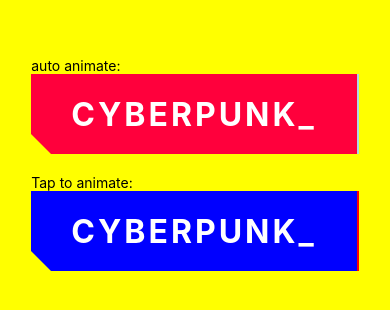
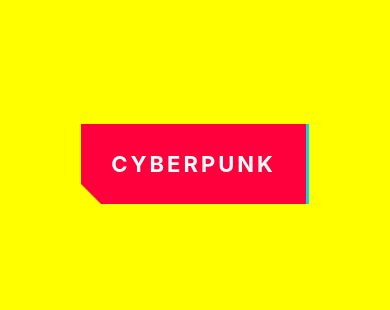
Before and after one commit to msadura/epicode-academy, a React Native app: screen / in a window 390 px wide. Shown: the part 268-578 px from the top of the page. Built offline with nearby package versions, Linux system fonts and the light colour scheme; what redux-flipper would draw is missing.

Commit message:
Cyberpunk button final

```diff
--- a/ep08/CyberButton.js
+++ b/ep08/CyberButton.js
@@ -1,227 +1,164 @@
-import React, {useEffect, useRef, useImperativeHandle, forwardRef} from 'react';
+import React, {useEffect, useRef} from 'react';
 import {StyleSheet, View, Text, Animated} from 'react-native';
 
-const SHADOW_COLOR = '#add8e6';
+const SHADOW_COLOR = '#02d8f3';
 const MAIN_COLOR = '#ff003c';
-const ANIMATION_DURATION = 1500;
+const ANIMATION_DURATION = 2000;
 const GLITCH_AMPLITUDE = 5;
-const REPEAT_DELAY = 2000;
+
+export default function CyberButton({label}) {
+  const mainAnimatedValue = useRef(new Animated.Value(0)).current;
+  const animatedX = useRef(new Animated.Value(0)).current;
+
+  const runAnimation = () => {
+    Animated.timing(mainAnimatedValue, {
+      toValue: 100,
+      duration: ANIMATION_DURATION,
+      useNativeDriver: false,
+    }).start(() => {
+      mainAnimatedValue.setValue(0);
+      setTimeout(() => runAnimation(), 2000);
+    });
+
+    Animated.loop(
+      Animated.sequence([
+        Animated.spring(animatedX, {
+          toValue: GLITCH_AMPLITUDE,
+          useNativeDriver: false,
+          speed: 1000,
+          bounciness: 1000,
+        }),
+        Animated.spring(animatedX, {
+          toValue: -GLITCH_AMPLITUDE,
+          useNativeDriver: false,
+          speed: 1000,
+          bounciness: 1000,
+        }),
+      ]),
+    ).start();
+  };
+
+  useEffect(() => {
+    runAnimation();
+    // eslint-disable-next-line react-hooks/exhaustive-deps
+  }, []);
+
+  const positionY = mainAnimatedValue.interpolate({
+    inputRange: [0, 10, 20, 30, 40, 50, 60, 70, 80, 90, 100],
+    outputRange: [30, 40, 20, 60, 60, 60, 20, 5, 0, 0, 20],
+  });
+
+  const height = mainAnimatedValue.interpolate({
+    inputRange: [0, 10, 20, 30, 40, 50, 60, 70, 80, 90, 100],
+    outputRange: [0.01, 20, 10, 30, 30, 30, 15, 20, 10, 10, 20],
+  });
+  return (
+    <View style={[styles.row]}>
+      <View style={[styles.row]}>
+        <View>
+          <View style={[styles.leftRectangle]} />
+          <View style={[styles.leftCorner]} />
+        </View>
+        <View style={[styles.mainContainer, styles.buttonHeight]}>
+          <Text style={[styles.labelText]}>{label?.toUpperCase()}</Text>
+        </View>
+      </View>
+      <Animated.View
+        style={[
+          styles.row,
+          styles.coverContainer,
+          {
+            height,
+            transform: [{translateY: positionY}, {translateX: animatedX}],
+          },
+        ]}>
+        <Animated.View
+          style={[
+            styles.row,
+            styles.buttonHeight,
+            {
+              transform: [{translateY: Animated.multiply(positionY, -1)}],
+            },
+          ]}>
+          <View>
+            <View style={[styles.leftRectangle, styles.leftSideCover]} />
+            <View style={[styles.leftCorner]} />
+          </View>
+          <View
+            style={[
+              styles.mainContainer,
+              styles.buttonHeight,
+
+              styles.mainContainerCover,
+            ]}>
+            <Text style={[styles.labelText, styles.glitchText]}>
+              {label?.toUpperCase()}
+            </Text>
+          </View>
+        </Animated.View>
+      </Animated.View>
+    </View>
+  );
+}
 
 const styles = StyleSheet.create({
   row: {
     flexDirection: 'row',
+  },
+  buttonHeight: {
+    height: 80,
+  },
+  mainContainer: {
+    backgroundColor: MAIN_COLOR,
+    borderColor: SHADOW_COLOR,
+    borderRightWidth: 3,
+    alignItems: 'center',
+    justifyContent: 'center',
+    paddingRight: 30,
+    paddingLeft: 10,
   },
   leftCorner: {
     width: 0,
     height: 0,
     backgroundColor: 'transparent',
     borderStyle: 'solid',
+    borderRightWidth: 20,
+    borderTopWidth: 20,
     borderRightColor: 'transparent',
+    borderTopColor: MAIN_COLOR,
     transform: [{rotate: '90deg'}],
   },
-  rightSide: {
-    borderRightWidth: 2,
-    alignItems: 'center',
-    justifyContent: 'center',
+  leftRectangle: {
+    width: 20,
+    height: 60,
+    backgroundColor: MAIN_COLOR,
   },
-  rightSideCover: {
-    borderTopWidth: 2,
-  },
-  leftSideCover: {
-    borderLeftWidth: 2,
+
+  labelText: {
+    color: '#ffffff',
+    fontSize: 22,
+    fontWeight: 'bold',
+    letterSpacing: 3,
   },
   coverContainer: {
     position: 'absolute',
     overflow: 'hidden',
+    zIndex: 1,
     height: 0,
-    zIndex: 1,
   },
-  labelText: {
-    color: '#ffffff',
-    fontWeight: 'bold',
-    letterSpacing: 3,
+  blueBg: {backgroundColor: 'blue'},
+  mainContainerCover: {
+    borderRightWidth: 6,
+    borderTopWidth: 3,
+    borderBottomWidth: 3,
+  },
+  leftSideCover: {
+    borderLeftWidth: 3,
+    borderLeftColor: SHADOW_COLOR,
   },
   glitchText: {
-    textShadowOffset: {width: 3, height: 2},
+    textShadowColor: SHADOW_COLOR,
+    textShadowOffset: {width: 2, height: 2},
     textShadowRadius: 1,
   },
 });
-
-function CyberButton(
-  {
-    label = '',
-    buttonHeight = 80,
-    glitchAmplitude = GLITCH_AMPLITUDE,
-    glitchDuration = ANIMATION_DURATION,
-    repeatDelay = REPEAT_DELAY,
-    shadowColor = SHADOW_COLOR,
-    mainColor = MAIN_COLOR,
-    labelTextStyle,
-    labelContainerStyle,
-    disableAutoAnimation = false,
-  },
-  ref,
-) {
-  const cornerCutSize = buttonHeight / 4;
-  const mainAnimatedValue = useRef(new Animated.Value(0)).current;
-  const animatedX = useRef(new Animated.Value(0)).current;
-
-  const runAnimation = () => {
-    Animated.loop(
-      Animated.sequence([
-        Animated.spring(animatedX, {
-          toValue: -glitchAmplitude,
-          useNativeDriver: false,
-          speed: 1000,
-          bounciness: 1000,
-        }),
-        Animated.spring(animatedX, {
-          toValue: glitchAmplitude,
-          useNativeDriver: false,
-          speed: 1000,
-          bounciness: 1000,
-        }),
-      ]),
-    ).start();
-
-    Animated.timing(mainAnimatedValue, {
-      toValue: 100,
-      duration: glitchDuration,
-      useNativeDriver: false,
-    }).start(() => {
-      mainAnimatedValue.setValue(0);
-      if (!disableAutoAnimation) {
-        setTimeout(() => runAnimation(), repeatDelay);
-      }
-    });
-  };
-
-  useEffect(() => {
-    if (!disableAutoAnimation) {
-      runAnimation();
-    }
-    // eslint-disable-next-line react-hooks/exhaustive-deps
-  }, []);
-
-  useImperativeHandle(ref, () => ({
-    animate: runAnimation,
-  }));
-
-  const height = mainAnimatedValue.interpolate({
-    inputRange: [0, 10, 20, 30, 40, 50, 60, 70, 80, 90, 100],
-    outputRange: [
-      0.01,
-      buttonHeight / 4,
-      buttonHeight / 8,
-      buttonHeight / 2.5,
-      buttonHeight / 2.5,
-      buttonHeight / 2.5,
-      buttonHeight / 5.5,
-      buttonHeight / 4,
-      buttonHeight / 8,
-      buttonHeight / 8,
-      buttonHeight / 4,
-    ],
-  });
-
-  const positionY = mainAnimatedValue.interpolate({
-    inputRange: [0, 10, 20, 30, 60, 65, 70, 80, 90, 100],
-    outputRange: [
-      buttonHeight / 2.5,
-      buttonHeight / 2,
-      buttonHeight / 4,
-      buttonHeight / 1.3,
-      buttonHeight / 1.3,
-      buttonHeight / 4,
-      buttonHeight / 16,
-      0,
-      0,
-      buttonHeight / 4,
-    ],
-  });
-
-  const renderButton = (isCover = false) => {
-    return (
-      <View style={styles.row}>
-        <View>
-          <View
-            style={[
-              {
-                height: buttonHeight - cornerCutSize,
-                width: cornerCutSize,
-                backgroundColor: mainColor,
-              },
-              isCover ? styles.leftSideCover : null,
-              isCover ? {borderLeftColor: shadowColor} : null,
-            ]}
-          />
-          <View
-            style={[
-              styles.leftCorner,
-              {
-                borderRightWidth: cornerCutSize,
-                borderTopWidth: cornerCutSize,
-                borderTopColor: mainColor,
-              },
-            ]}
-          />
-        </View>
-        <View
-          style={[
-            styles.rightSide,
-            isCover ? styles.rightSideCover : null,
-            {
-              height: buttonHeight,
-              paddingRight: cornerCutSize * 2,
-              paddingLeft: cornerCutSize,
-              borderColor: shadowColor,
-              backgroundColor: mainColor,
-            },
-            isCover
-              ? {
-                  borderRightWidth: buttonHeight / 16,
-                  borderBottomWidth: buttonHeight / 16,
-                }
-              : null,
-          ]}>
-          <Text
-            style={[
-              styles.labelText,
-              {fontSize: buttonHeight / 2.5},
-              labelTextStyle,
-              isCover ? styles.glitchText : null,
-              isCover ? {textShadowColor: shadowColor} : null,
-            ]}>
-            {label?.toUpperCase()}
-          </Text>
-        </View>
-      </View>
-    );
-  };
-
-  return (
-    <View style={styles.row}>
-      {renderButton()}
-      <Animated.View
-        style={[
-          styles.row,
-          styles.coverContainer,
-          {height},
-          {transform: [{translateX: animatedX}, {translateY: positionY}]},
-        ]}>
-        <Animated.View
-          style={[
-            styles.row,
-            {
-              transform: [{translateY: Animated.multiply(positionY, -1)}],
-              height: buttonHeight,
-            },
-          ]}>
-          {renderButton(true)}
-        </Animated.View>
-      </Animated.View>
-    </View>
-  );
-}
-
-export default forwardRef(CyberButton);
--- a/ep08/CyberButtonScreen.js
+++ b/ep08/CyberButtonScreen.js
@@ -1,5 +1,5 @@
-import React, {useRef} from 'react';
-import {StyleSheet, View, Text, TouchableOpacity} from 'react-native';
+import React from 'react';
+import {StyleSheet, View} from 'react-native';
 import CyberButton from './CyberButton';
 
 const styles = StyleSheet.create({
@@ -15,25 +15,10 @@
 });
 
 export default function CyberButtonScreen() {
-  const btnRef = useRef();
-
   return (
     <View style={styles.container}>
       <View style={styles.btnContainer}>
-        <Text>auto animate:</Text>
-        <CyberButton label="cyberpunk_" />
-      </View>
-      <View style={styles.btnContainer}>
-        <Text>Tap to animate:</Text>
-        <TouchableOpacity onPress={() => btnRef.current.animate()}>
-          <CyberButton
-            ref={btnRef}
-            mainColor="blue"
-            shadowColor="red"
-            disableAutoAnimation
-            label="cyberpunk_"
-          />
-        </TouchableOpacity>
+        <CyberButton label="CYBERPUNK" />
       </View>
     </View>
   );
```
Also changed, not shown: 1 other file (tests, documents, lock files or other folders).
